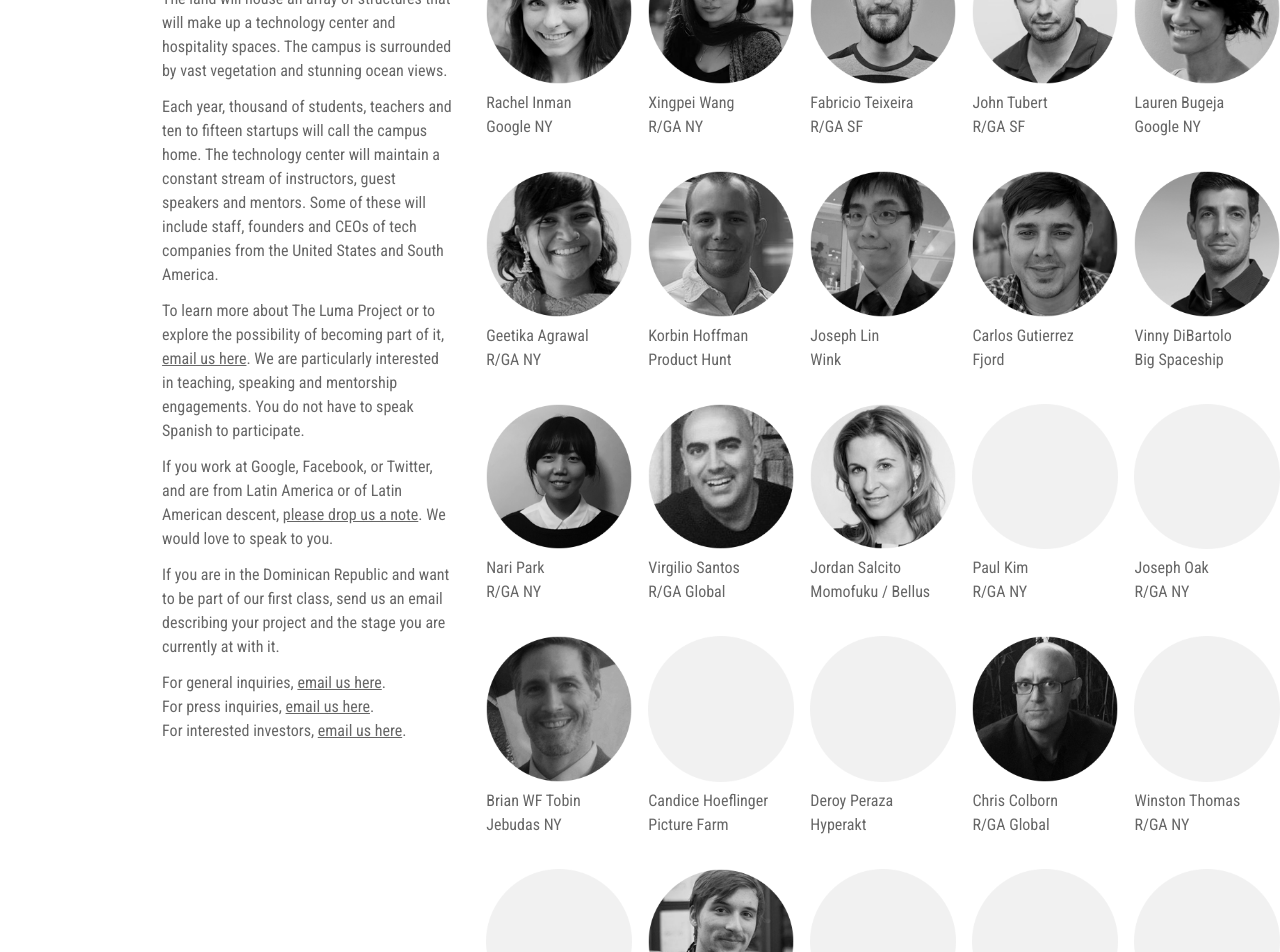
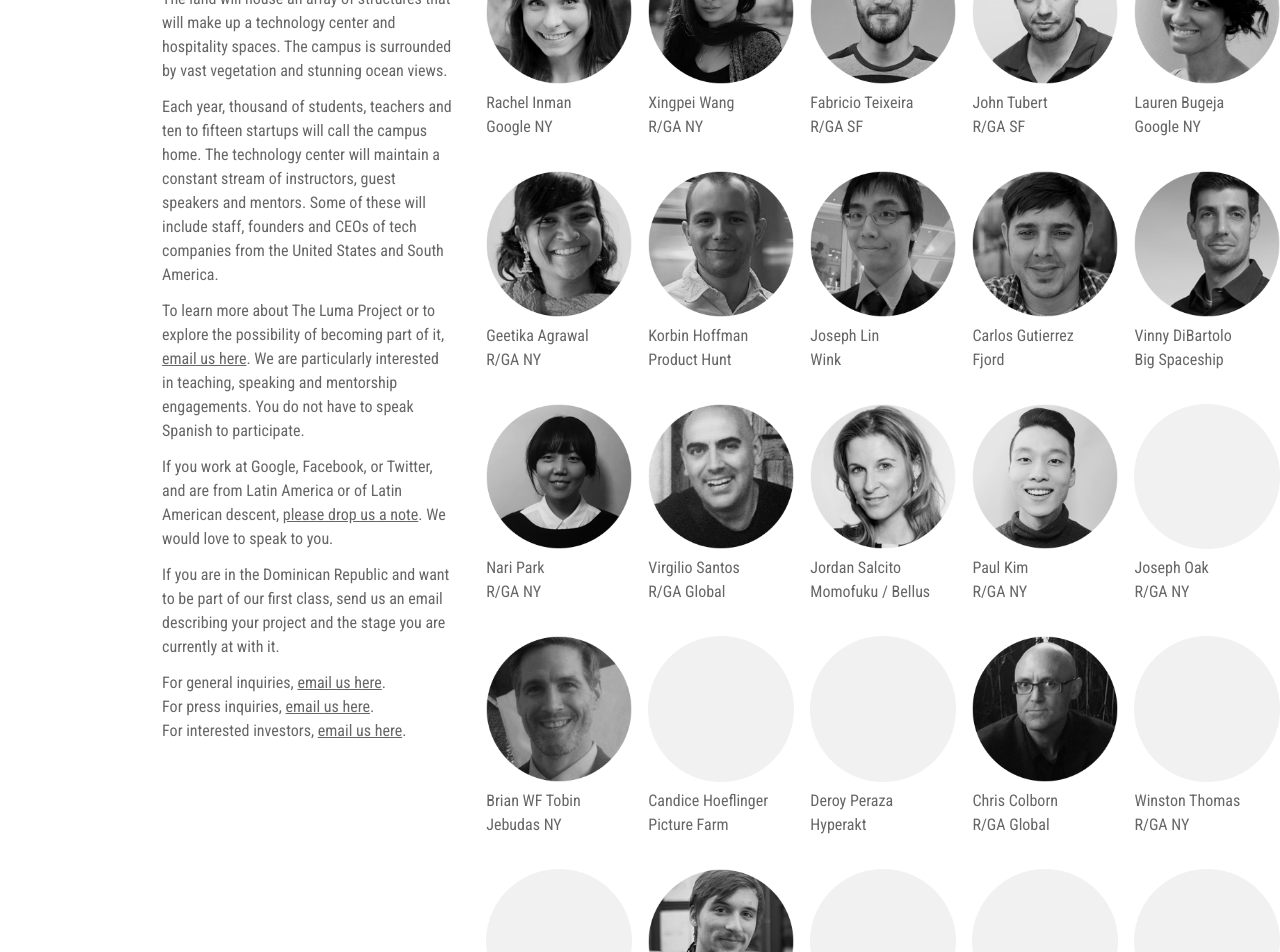
Before and after one commit to amintorres/lumaproject, a Jekyll site: the page built from index.html, in a window 1280 px wide. Shown: the part 941-1893 px from the top of the page. Built offline with Jekyll 4.4.1, drawn with Linux system fonts in a browser that asks for light colours.

Commit message:
Updates paul

```diff
--- a/index.html
+++ b/index.html
@@ -43,7 +43,7 @@ people:
     image: "jordan.png"
   - name: "Paul Kim"
     company: "R/GA NY"
-    image: "circle.png"
+    image: "paul.png"
   - name: "Joseph Oak"
     company: "R/GA NY"
     image: "circle.png"
```
Also changed, not shown: assets/images/Paul.png (added).
